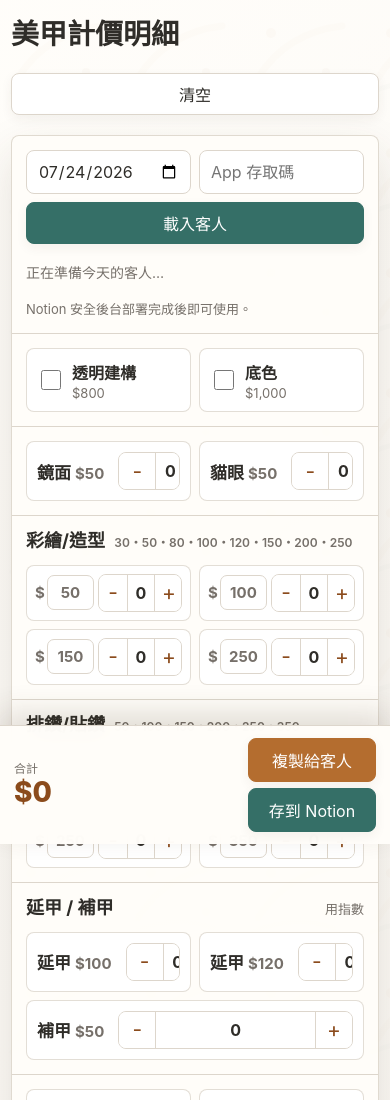
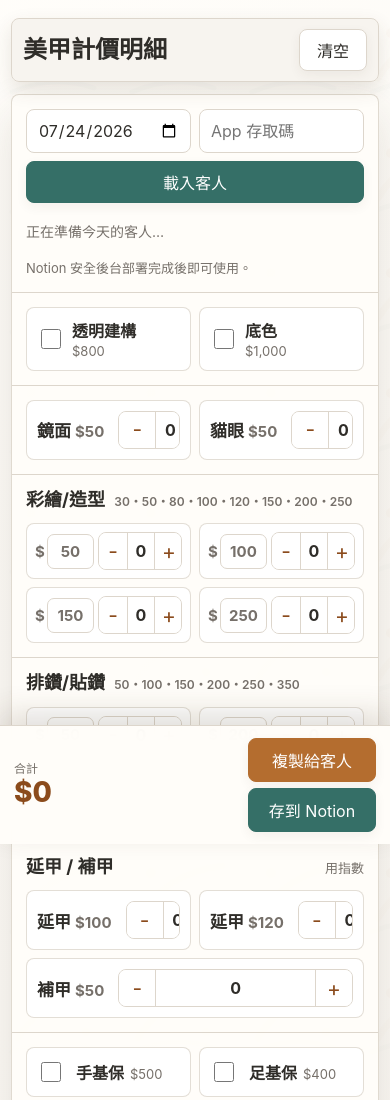
Before and after one commit to hujieyi/nail-pricing-calculator, a plain HTML site: page index.html in a window 390 px wide. Shown: the top 1100 px of the page. Drawn offline with Linux system fonts and the light colour scheme.

Commit message:
Keep mobile header controls sticky

```diff
--- a/index.html
+++ b/index.html
@@ -536,19 +536,39 @@
       }
 
       .topbar {
-        align-items: stretch;
-        flex-direction: column;
+        position: sticky;
+        top: 0;
+        z-index: 30;
+        align-items: center;
+        flex-direction: row;
+        gap: 10px;
+        margin: 0 0 12px;
+        padding: 10px 11px;
+        background: rgba(247, 244, 239, 0.96);
+        border: 1px solid var(--line);
+        border-radius: 8px;
+        box-shadow: 0 8px 20px rgba(72, 55, 36, 0.12);
+        backdrop-filter: blur(12px);
+      }
+
+      .topbar > div:first-child {
+        flex: 1;
+        min-width: 0;
+      }
+
+      .topbar h1 {
+        margin: 0;
+        font-size: 24px;
       }
 
       .actions {
-        display: grid;
-        grid-template-columns: minmax(0, 1fr);
-        justify-content: stretch;
+        display: flex;
+        flex: 0 0 auto;
       }
 
       .actions .button {
-        min-width: 0;
-        width: 100%;
+        min-width: 68px;
+        width: auto;
       }
 
       #copyButton,
--- a/pricing-calculator-sw.js
+++ b/pricing-calculator-sw.js
@@ -1,4 +1,4 @@
-const CACHE_NAME = "nail-pricing-v22";
+const CACHE_NAME = "nail-pricing-v23";
 const ASSETS = [
   "./pricing-calculator.html",
   "./pricing-calculator.webmanifest",
```
Also changed, not shown: pricing-calculator.html (+27 -7 lines).
